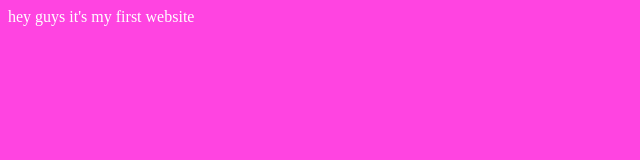
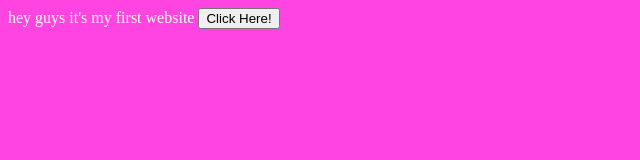
Before and after one commit to AkashAP6/repo, a plain HTML site: page index.html in a window 1280 px wide. Shown: the whole page, without its empty margins (0-640 px from the left). Drawn offline with Linux system fonts and the light colour scheme.

Commit message:
Added a button

```diff
--- a/index.html
+++ b/index.html
@@ -9,6 +9,7 @@
 
 <body>
     hey guys it's my first website
+    <button class="but">Click Here!</button>
 
     <script src="script.js"></script>
 </body>
```
